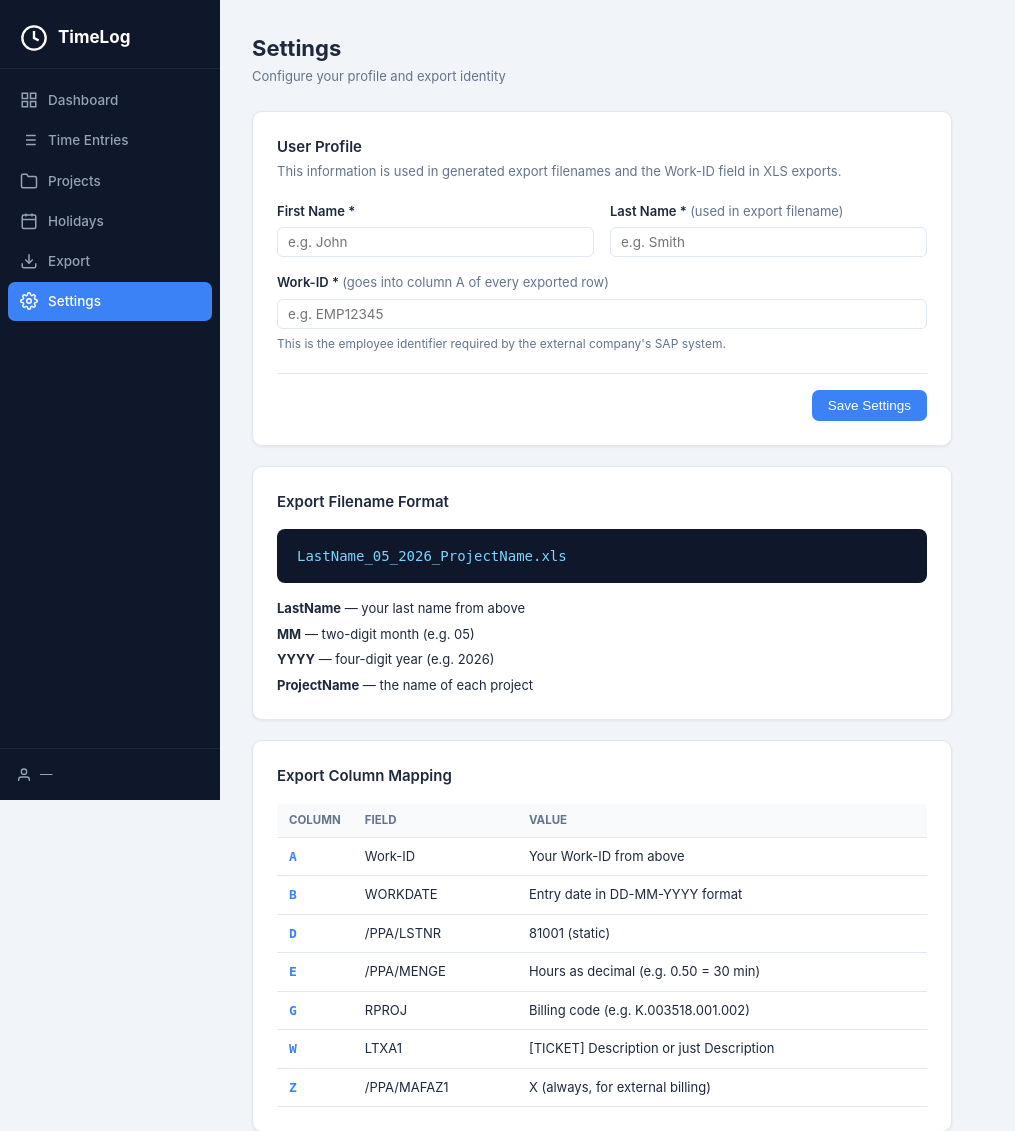
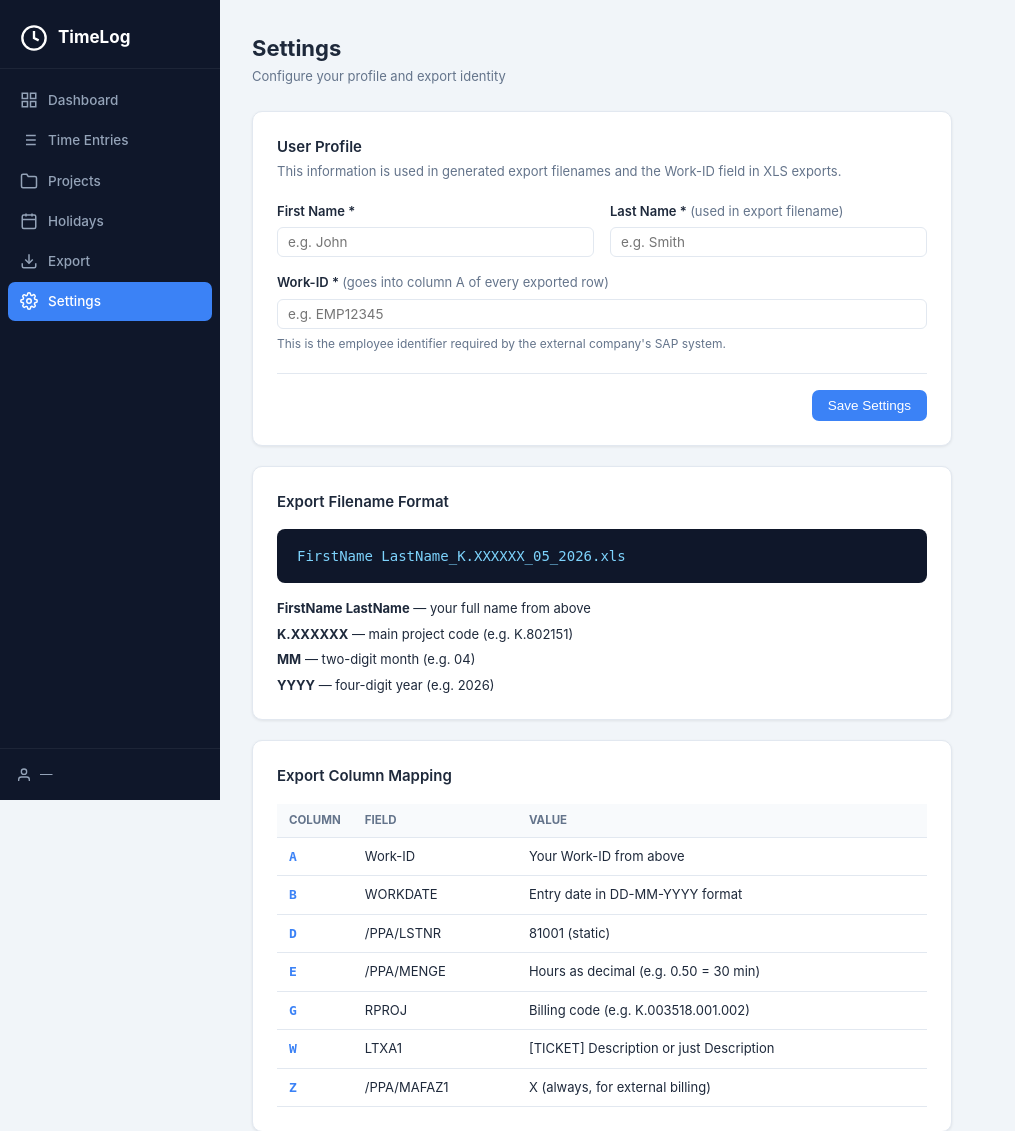
Before and after one commit to AdPoslav/reporter, a Flask app: page /settings in a window 1280 px wide. Shown: the top 1131 px of the page, without its empty margins (0-1015 px from the left). Run offline with Flask 3, Linux system fonts and the light colour scheme; data comes from the database, SQL or seed files in the repository.

Commit message:
Change export filename to FirstName Lastname_ProjectCode_MM_YYYY.xls
Example: Adam Popernik_K.802151_04_2026.xls
Updated settings page filename preview to reflect the new format.

Co-Authored-By: Claude Sonnet 4.6 <noreply@anthropic.com>

```diff
--- a/app.py
+++ b/app.py
@@ -298,8 +298,9 @@ def api_export():
     year  = int(d['year'])
     month = int(d['month'])
 
-    work_id   = db.get_setting('work_id')
-    last_name = db.get_setting('last_name')
+    work_id    = db.get_setting('work_id')
+    first_name = db.get_setting('first_name')
+    last_name  = db.get_setting('last_name')
     if not work_id:
         return jsonify({'error': 'Please set your Work-ID in Settings first.'}), 400
     if not last_name:
@@ -337,6 +338,7 @@ def api_export():
         if pid not in projects_map:
             projects_map[pid] = {
                 'project_name': entry['project_name'],
+                'project_code': entry['project_main_code'],
                 'entries': [],
             }
         projects_map[pid]['entries'].append(entry)
@@ -349,7 +351,9 @@ def api_export():
         result = exp.generate_export(
             entries=pdata['entries'],
             project_name=pdata['project_name'],
+            project_code=pdata['project_code'],
             work_id=work_id,
+            first_name=first_name,
             last_name=last_name,
             year=year,
             month=month,
--- a/export.py
+++ b/export.py
@@ -38,7 +38,7 @@ def _format_ltxa1(ticket, description):
     return description
 
 
-def generate_export(entries, project_name, work_id, last_name, year, month):
+def generate_export(entries, project_name, project_code, work_id, first_name, last_name, year, month):
     """
     Copy the XLS template, fill data rows, hide empty columns.
     Returns (filepath, filename) or None if nothing to export.
@@ -85,12 +85,8 @@ def generate_export(entries, project_name, work_id, last_name, year, month):
         ws.write(row_idx, 25, 'X')                  # Z  /PPA/MAFAZ1  always X
         # AA–AP — empty / hidden
 
-    safe_name = (
-        project_name
-        .replace(' ', '_').replace('/', '_')
-        .replace('\\', '_').replace(':', '_')
-    )
-    filename = f"{last_name}_{month:02d}_{year}_{safe_name}.xls"
+    full_name = f"{first_name} {last_name}".strip()
+    filename = f"{full_name}_{project_code}_{month:02d}_{year}.xls"
     filepath = os.path.join(EXPORTS_DIR, filename)
     wb.save(filepath)
     return filepath, filename
--- a/templates/settings.html
+++ b/templates/settings.html
@@ -44,10 +44,10 @@
       <span class="filename-text" id="filename-example">Smith_05_2026_ProjectName.xls</span>
     </div>
     <ul class="format-legend">
-      <li><strong>LastName</strong> — your last name from above</li>
-      <li><strong>MM</strong> — two-digit month (e.g. 05)</li>
+      <li><strong>FirstName LastName</strong> — your full name from above</li>
+      <li><strong>K.XXXXXX</strong> — main project code (e.g. K.802151)</li>
+      <li><strong>MM</strong> — two-digit month (e.g. 04)</li>
       <li><strong>YYYY</strong> — four-digit year (e.g. 2026)</li>
-      <li><strong>ProjectName</strong> — the name of each project</li>
     </ul>
   </div>
 
@@ -87,20 +87,18 @@ async function saveSettings(e) {
   }
 }
 
-function updateFilenameExample(lastName) {
-  const now = new Date();
+function updateFilenameExample() {
+  const now  = new Date();
   const mm   = String(now.getMonth()+1).padStart(2,'0');
   const yyyy = now.getFullYear();
-  const name = lastName || 'LastName';
-  document.getElementById('filename-example').textContent = `${name}_${mm}_${yyyy}_ProjectName.xls`;
+  const fn   = document.querySelector('[name="first_name"]').value.trim() || 'FirstName';
+  const ln   = document.querySelector('[name="last_name"]').value.trim()  || 'LastName';
+  document.getElementById('filename-example').textContent = `${fn} ${ln}_K.XXXXXX_${mm}_${yyyy}.xls`;
 }
 
-document.getElementById('settings-form').last_name.addEventListener('input', function() {
-  updateFilenameExample(this.value.trim());
-});
+document.querySelector('[name="first_name"]').addEventListener('input', updateFilenameExample);
+document.querySelector('[name="last_name"]').addEventListener('input',  updateFilenameExample);
 
-document.addEventListener('DOMContentLoaded', () => {
-  updateFilenameExample(document.querySelector('[name="last_name"]').value);
-});
+document.addEventListener('DOMContentLoaded', updateFilenameExample);
 </script>
 {% endblock %}
```
